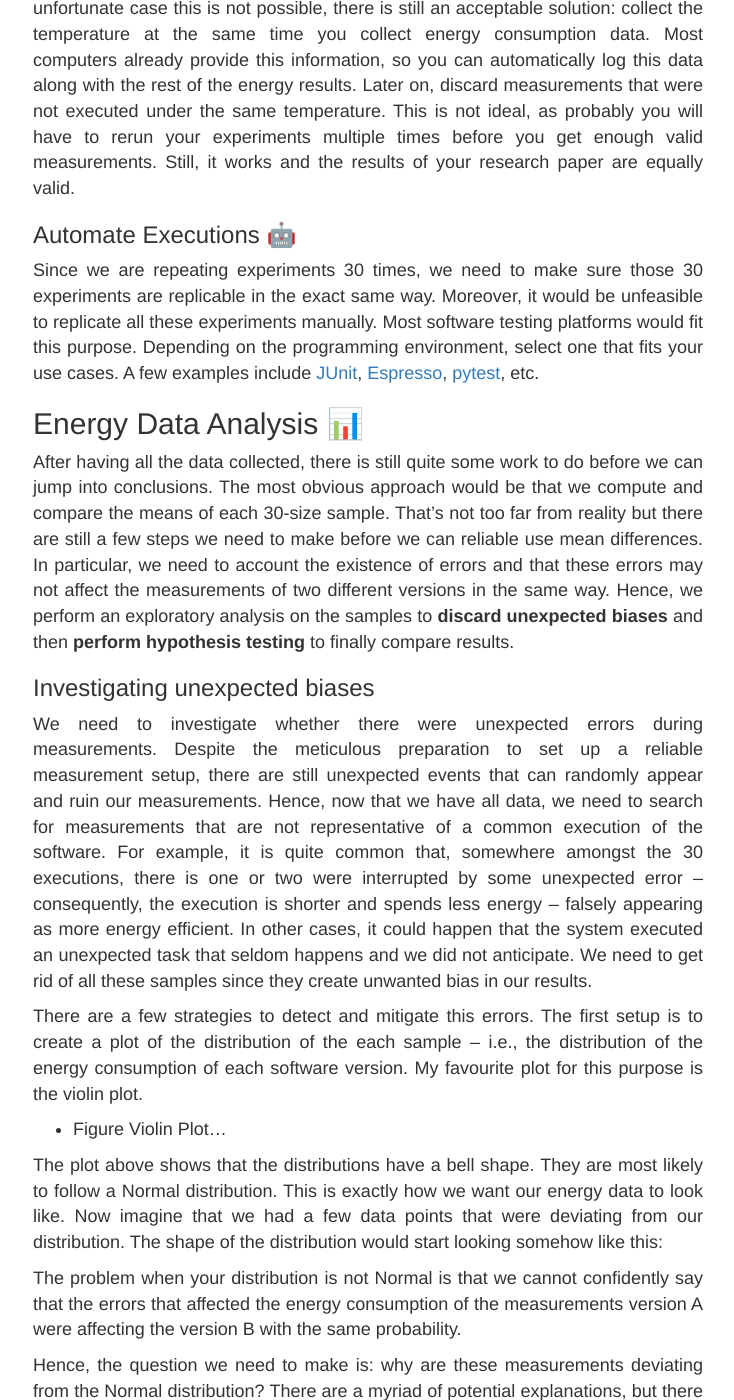
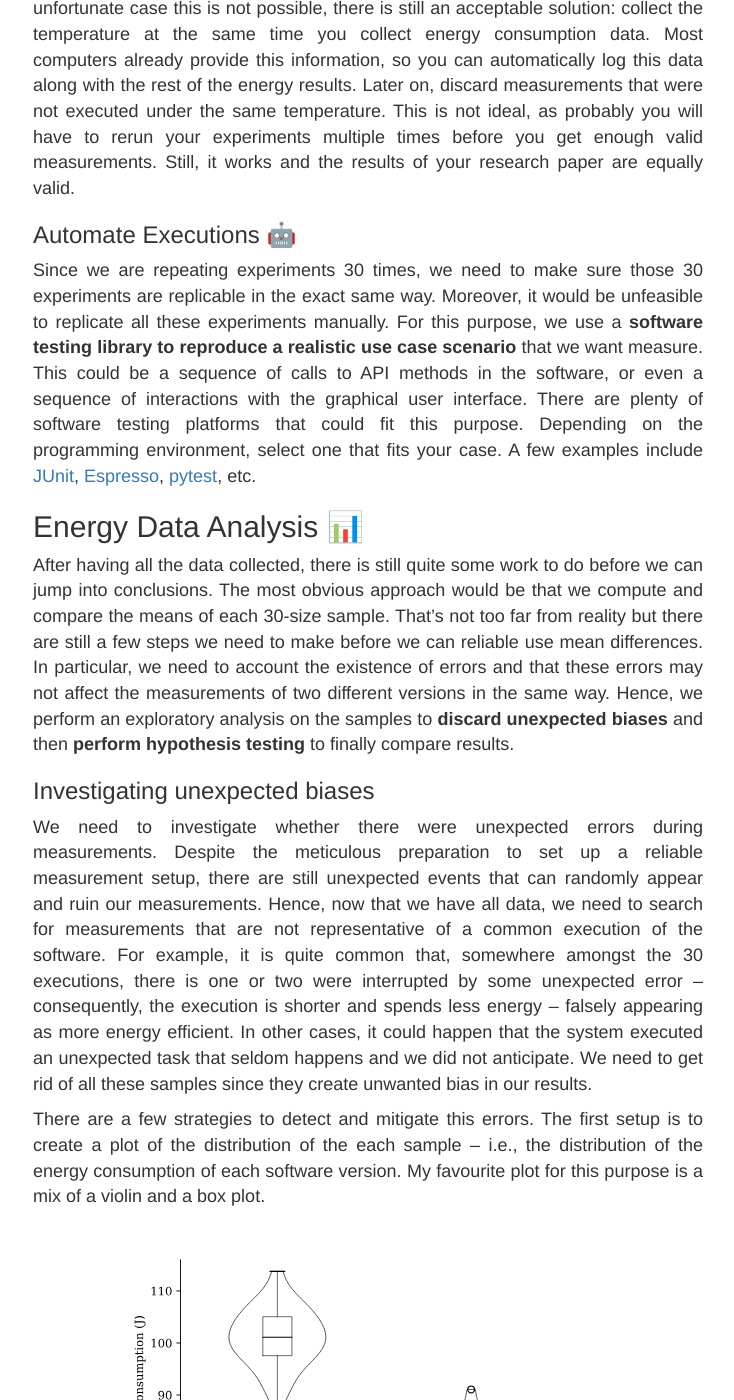
Before and after one commit to luiscruz/luiscruz.github.io, a Jekyll site: the page built from _posts/2021-08-20-measuring-energy.md, in a window 1280 px wide and 1400 px high, scrolled down 3552 px. Shown: the whole window, without its empty margins (272-1006 px from the left). Built offline with Jekyll 4.4.1, drawn with Linux system fonts in a browser that asks for light colours; formulas are drawn with MathJax 3; some of the changed text lies outside the part shown.

Commit message:
add images to the post

```diff
--- a/_posts/2021-08-20-measuring-energy.md
+++ b/_posts/2021-08-20-measuring-energy.md
@@ -81,7 +81,9 @@
 
 ### Automate Executions 🤖
 
-Since we are repeating experiments 30 times, we need to make sure those 30 experiments are replicable in the exact same way. Moreover, it would be unfeasible to replicate all these experiments manually. Most software testing platforms would fit this purpose. Depending on the programming environment, select one that fits your use cases. A few examples include [JUnit](https://junit.org), [Espresso](https://developer.android.com/training/testing/espresso), [pytest](https://docs.pytest.org/), etc.
+Since we are repeating experiments 30 times, we need to make sure those 30 experiments are replicable in the exact same way. Moreover, it would be unfeasible to replicate all these experiments manually.
+For this purpose, we use a **software testing library to reproduce a realistic use case scenario** that we want measure. This could be a sequence of calls to API methods in the software, or even a sequence of interactions with the graphical user interface. There are plenty of software testing platforms that could fit this purpose. Depending on the programming environment, select one that fits your case. A few examples include [JUnit](https://junit.org), [Espresso](https://developer.android.com/training/testing/espresso), [pytest](https://docs.pytest.org/), etc.
+
 
 ## Energy Data Analysis 📊
 
@@ -93,12 +95,20 @@
 Despite the meticulous preparation to set up a reliable measurement setup, there are still unexpected events that can randomly appear and ruin our measurements.
 Hence, now that we have all data, we need to search for measurements that are not representative of a common execution of the software. For example, it is quite common that, somewhere amongst the 30 executions, there is one or two were interrupted by some unexpected error – consequently, the execution is shorter and spends less energy – falsely appearing as more energy efficient. In other cases, it could happen that the system executed an unexpected task that seldom happens and we did not anticipate. We need to get rid of all these samples since they create unwanted bias in our results.
 
-There are a few strategies to detect and mitigate this errors. The first setup is to create a plot of the distribution of the each sample – i.e., the distribution of the energy consumption of each software version. My favourite plot for this purpose is the violin plot.
+There are a few strategies to detect and mitigate this errors. The first setup is to create a plot of the distribution of the each sample – i.e., the distribution of the energy consumption of each software version. My favourite plot for this purpose is a mix of a violin and a box plot.
 
-- Figure Violin Plot...
+![Violin plots](/img/blog/2021-08-20/normal_data.svg){: class="center-block" width="500px" }
+<p class="text-center text-muted"><small>Plot of the distribution of energy consumption for versions A and B.</small></p>
 
-The plot above shows that the distributions have a bell shape. They are most likely to follow a Normal distribution. This is exactly how we want our energy data to look like.
-Now imagine that we had a few data points that were deviating from our distribution. The shape of the distribution would start looking somehow like this:
+The plot above shows that the distributions have a bell shape. By looking at the plots we can say that most likely the samples follow a Normal distribution. This is exactly how we want our energy data to look like.
+Now imagine that we had a few data points that were deviating from our distribution. The shape of the distributions could start looking somehow like this:
+
+![Violin plots](/img/blog/2021-08-20/paranormal_data.svg){: class="center-block" width="500px" }
+<p class="text-center text-muted"><small>Plot of the distribution for versions A and B when there were a few unreliable measurements.</small></p>
+
+In version A, this new figure shows that the distribution has two clear peaks: one around 100 Joules and another around 80 Joules. It is very likely that there were some unexpected differences in the executions of these measurements. It is important to investigate these differences before making a judgement on the real energy consumption of versions A and B.
+
+In version B, the figure shows that there are two outliers, highlighted in red, that clearly deviate from the rest of the data points. It is also important to investigate why these measurements were so different.
 
 The problem when your distribution is not Normal is that we cannot confidently say that the errors that affected the energy consumption of the measurements version A were affecting the version B with the same probability.
 
@@ -123,9 +133,9 @@
 
 To perform outlier removal, you basically remove all data points that deviate from the mean more than 3 standard deviations – i.e., $\left\| \bar{x}-x\right\| > 3s$, where $\bar{x}$ is the sample mean, $x$ is the value of the measurement and $s$ is standard deviation of the sample.
 
-If you perform outlier detection, I recommend you do it for every sample, for consistency. Otherwise, you might be accused of cherrypicking – i.e., only performing outlier removal in the cases that support the results you are striving to obtain.
+If you perform outlier detection, I recommend you do it for every sample of measurements, for consistency. Otherwise, you might be accused of cherrypicking – i.e., only performing outlier removal in the cases that support exciting results.
 
-One side effect of removing outliers is that you will no longer have 30-size samples. That is still okay for the kind of analysis that we want to do with our energy data. Anything above 25 measurements should be fine. If you end up with less than that – i.e., you have more than 5 outliers — you should check what went wrong and seriously consider rerunning the experiments.
+One side effect of removing outliers is that you will no longer have 30-size samples. That is still okay for the kind of analysis that we want to do with our energy data. Anything above 25 measurements should be fine. If you end up with less than that – e.g., you have more than 5 outliers — you should check what went wrong and seriously consider rerunning the experiments.
 
 ### Statistical Significance
 
@@ -226,6 +236,7 @@
 If want to learn more about this topic, here are some follow-up pointers you should not miss:
 
 - [How to Measure the Energy Consumption of your Software.](/2021/07/20/measuring-energy). It provides a list of different tools estimate the energy consumption of your workstation.
+- [Snippet for violin plots](https://colab.research.google.com/drive/1DmFuBwhs9wI4_6zaaUh5B1rTiVt-hNt9?usp=sharing). Python notebook with the code used to generate the violin plots in this article.
 - [On the Energy Footprint of Mobile Testing Frameworks](/publications/2019-12-cruz-uiframeworks). An example of a research paper in which, together with my Ph.D. supervisor, we have used most of the mentioned guidelines to compare the energy consumption of different UI testing frameworks.
 - [Data Analyst Nanodegreen Program](https://www.udacity.com/course/data-analyst-nanodegree--nd002). This nanodegree gave me the basics to start learning more about hypothesis testing and applying it in my empirical research. I do not have any partnership with Udacity – this is the resource that worked for me but I am sure there are free alternatives that are equally useful.
 - [Catalog of Energy Patterns](https://tqrg.github.io/energy-patterns/). If you are looking for examples of energy improvements made in software projects we will find several Android instances in this catalog.
```
Also changed, not shown: img/blog/2021-08-20/normal_data.svg (added), img/blog/2021-08-20/paranormal_data.svg (added).
